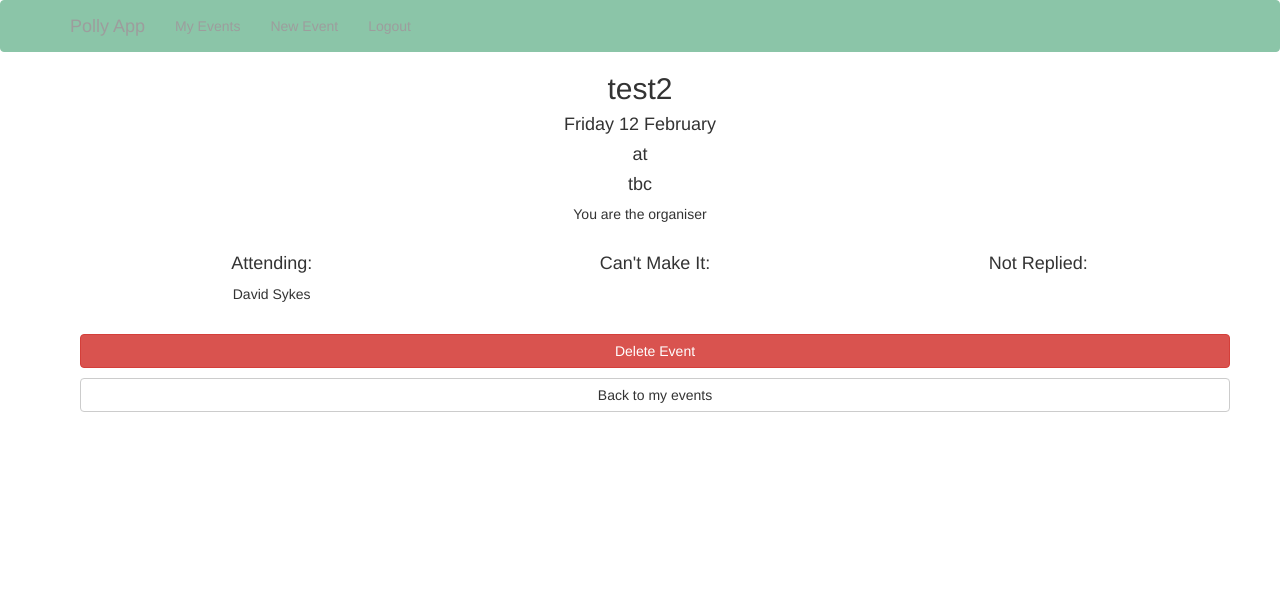
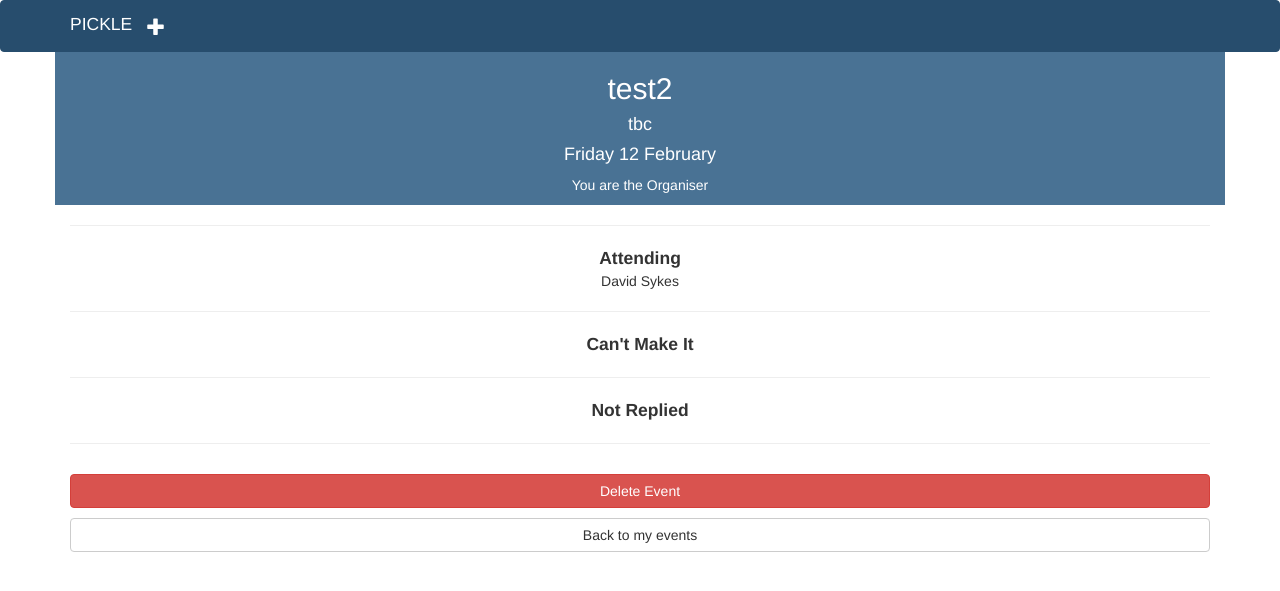
Before and after one commit to syked1/Polly_app, a Flask app: page /event_details/2 in a window 1280 px wide. Shown: the top 591 px of the page. Run offline with Flask 2, Linux system fonts and the light colour scheme; a user stored in the database is signed in; data comes from the database, SQL or seed files in the repository; both versions use the stored data as it was after the commit; some libraries are stand-ins or nearby versions.

Commit message:
last commit before changing new event process

```diff
--- a/app/static/event_details.css
+++ b/app/static/event_details.css
@@ -3,12 +3,13 @@ body {
 }
 
 .event-details-header{
-	background-color: #3CBC8D;
+	background-color: #497294;
+	color:white;
 }
 
 .date-option-col{
 	padding:0px;
-	box-shadow: inset 3px 0px 0px #97CBB1;
+	box-shadow: inset 5px 0px 0px #FFEA00;
 	border-bottom: solid 1px #D1D1D1;
 	border-right: solid 1px #D1D1D1;
 }
@@ -59,6 +60,16 @@ body {
 	color:#333;
 	width:100%;
 	background-color:white;
+}
+
+.row-attending-header{
+	font-size: 1.25em;
+	text-align: center;
+	font-weight:bold;
+}
+
+.row-attending-names{
+	text-align:center;
 }
 
 .btn-people-cant-make-it{
--- a/app/static/navbar.css
+++ b/app/static/navbar.css
@@ -1,15 +1,36 @@
 .navbar-custom{
-	background-color: #8BC5A8;
+	background-color: #274D6D;
 	margin-bottom:0px;
-	border-color: #8BC5A8;
+	border-color: #274D6D;
 
 
 }
 
+.navbar-inverse{
+	color:white;
+}
 .navbar-item{
 	color:white;
+}
+
+.navbar-brand{
+	color:white;
+}
+
+.app-name{
+	color:white;
+	height:50px;
+	padding-top:12.5px;
+	font-size:1.25em;
+
 }
 
 .navbar-toggle{
 	border-style:none;
 }
+
+.btn-add-event{
+	position:relative;
+	float:right;
+	color:white;
+}
--- a/app/templates/base_test.html
+++ b/app/templates/base_test.html
@@ -18,26 +18,19 @@
 
 </html>
 
-<div class = "navbar navbar-inverse navbar-custom" role = "navigation">
+<div class = "navbar navbar-custom" role = "navigation">
 	<div class = "container">
 		<div class = "navbar-header">
-			<button type = "button" class="navbar-toggle" data-toggle="collapse" data-target = ".navbar-collapse">
-				<span class = "sr-only"> Toggle navigation</span>
-				<span class = "icon-bar"></span>
-				<span class = "icon-bar"></span>
-				<span class = "icon-bar"></span>
-			</button>
-		<a class = "navbar-brand navbar-item" href = "{{url_for("index")}}"> Polly App </a>
-		</div>
-		<div class = "navbar-collapse collapse">
-			<ul class = "nav navbar-nav navbar-item">
-				<li><a href = "{{url_for("index")}}"> My Events </a></li>
-				<li><a href = "{{url_for("new_event")}}"> New Event </a></li>
-				<li><a href = "{{url_for("logout")}}"> Logout </a></li>
-			</ul>
+			<a class = "navbar-brand navbar-item app-name" href = "{{url_for("index")}}"> PICKLE </a>
+			<a class = "navbar-brand navbar-item btn-add-event" href = "{{url_for("new_event")}}">
+				<span class = "glyphicon glyphicon-plus"> </span>
+			</a>
 		</div>
 	</div>
 </div>
+
+
+
 
 
 <body>
--- a/app/templates/event_details_admin_confirmed.html
+++ b/app/templates/event_details_admin_confirmed.html
@@ -1,16 +1,18 @@
 {% extends "base_test.html" %}
 {%block head%}
-<link rel="stylesheet" href="{{url_for("static", filename = "event_details_invited.css")}}" />
+<link rel="stylesheet" href="{{url_for("static", filename = "event_details.css")}}" />
 
 
 {%endblock%}
 
 {% block content %}
 
-<div class = "container">
+
+ <div class = "container event-details-header">
 	<div class = "row">
 		<div class = "col-sm-12">
 			<h2 style = "text-align: center"> {{ event.name }} </h2>
+			<h4 style = "text-align: center"> {{event.location}} </h4>
 			<h4 style = "text-align: center">
 			{%for eventdate in eventdates%}
 				{%if eventdate.confirmed%}
@@ -18,59 +20,78 @@
 				{%endif%}
 			{%endfor%}
 			</h4>
-			<h4 style = "text-align: center"> at </h4>
-			<h4 style = "text-align: center"> {{event.location}} </h4>
-			{%if admin.id == current_user.id%}
-				<p style = "text-align: center"> You are the organiser</p>
-			{%else%}
-				<p style = "text-align: center"> Invited by {{admin.firstname}} {{admin.surname}}</p>
-			{%endif%}
+			<p style = "text-align: center"> You are the Organiser </p>
+		</div>
 	</div>
 </div>
 
-	<div class = "container container-eventdate">
-		<div class = "col-xs-4" style = "text-align:center">
-			<h4> Attending: </h4>
+
+
+<div class = "container container-attendance">
+	<hr>
+	<div class = "row row-attending-header">
+		<div class = "col-xs-12">
+			Attending
+		</div>
+	</div>
+	<div class = "row row-attending-names">
 	{%for eventdate in eventdates%}
 		{%if eventdate.confirmed%}
 			{%for invitee in invitees%}
 				{%if invitee.eventdate.id == eventdate.id and invitee.status == 1%}
-								<p>{{invitee.user.firstname}} {{invitee.user.surname}}</p>
+		<div class = "col-xs-12">
+		{{invitee.user.firstname}} {{invitee.user.surname}}
+		</div>
 				{%endif%}
 			{%endfor%}
 		{%endif%}
 	{%endfor%}
 	</div>
-		<div class = "col-xs-4" style = "text-align:center">
-			<h4> Can't Make It: </h4>
+
+	<hr>
+
+	<div class = "row row-attending-header">
+		<div class = "col-xs-12">
+			Can't Make It
+		</div>
+	</div>
+	<div class = "row row-attending-names">
 	{%for eventdate in eventdates%}
 		{%if eventdate.confirmed%}
 			{%for invitee in invitees%}
 				{%if invitee.eventdate.id == eventdate.id and invitee.status == -1%}
-								<p>{{invitee.user.firstname}} {{invitee.user.surname}}</p>
+		<div class = "col-xs-12">
+		{{invitee.user.firstname}} {{invitee.user.surname}}
+		</div>
 				{%endif%}
 			{%endfor%}
 		{%endif%}
 	{%endfor%}
 	</div>
-		<div class = "col-xs-4" style = "text-align:center">
-			<h4> Not Replied: </h4>
+
+	<hr>
+
+	<div class = "row row-attending-header">
+		<div class = "col-xs-12">
+			Not Replied
+		</div>
+	</div>
+	<div class = "row row-attending-names">
 	{%for eventdate in eventdates%}
 		{%if eventdate.confirmed%}
 			{%for invitee in invitees%}
 				{%if invitee.eventdate.id == eventdate.id and invitee.status == 0%}
-								<p>{{invitee.user.firstname}} {{invitee.user.surname}}</p>
+		<div class = "col-xs-12">
+		{{invitee.user.firstname}} {{invitee.user.surname}}
+		</div>
 				{%endif%}
 			{%endfor%}
 		{%endif%}
 	{%endfor%}
 	</div>
-	</div>
 
+	<hr>
 
-
-	{%if admin.id == current_user.id%}
-	<div class = "container container-eventdate">
 	<div class = "row eventdate-row">
 		<div class = "col-xs-12">
 			<a type = "button" class = "btn btn-danger btn-block" href="{{url_for("delete_event", event_id = event.id)}}" >
@@ -78,7 +99,7 @@
 			</a>
 		</div>
 	</div>
-	{%endif%}
+
 
 
 	<div class = "row eventdate-row">
@@ -89,7 +110,6 @@
 		</div>
 	</div>
 </div>
-</div>
 
 
 
```
Also changed, not shown: app/static/index.css (+4 -3 lines), app/templates/event_details_admin_not_confirmed.html (+4 -3 lines), app.db. Lines whose indentation alone changed are shown as unchanged.
